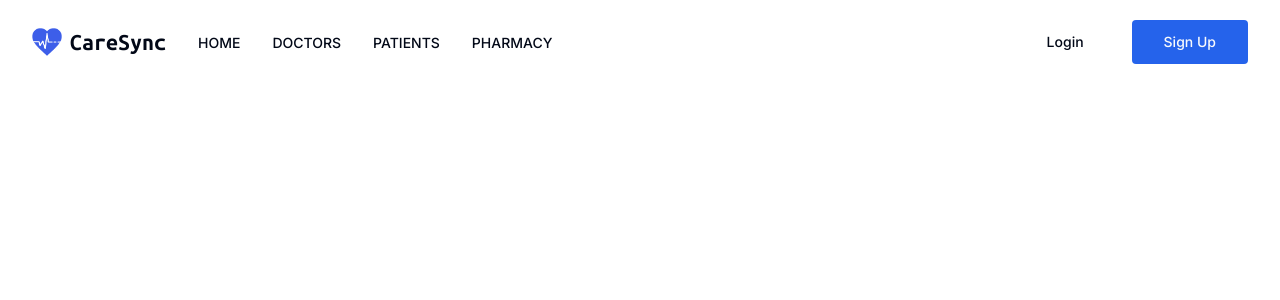
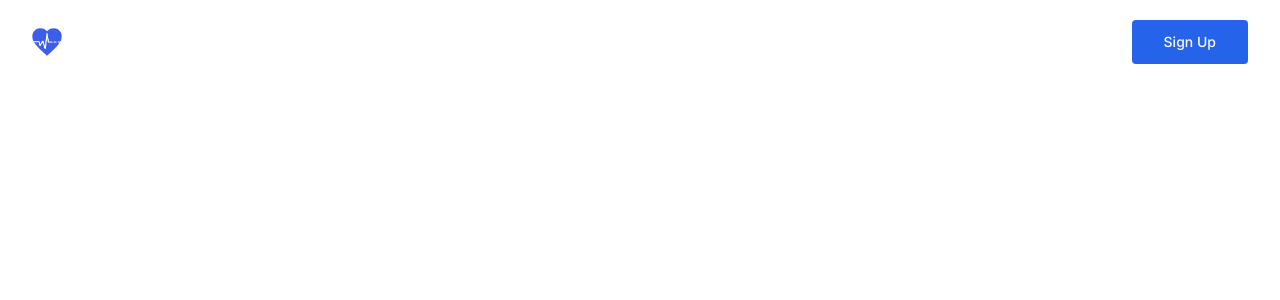
Before and after one commit to jonyBhatt/Doctris, a Next.js app: page / in a window 1280 px wide. Shown: the top 300 px of the page. Built offline with nearby package versions, Linux system fonts and the light colour scheme.

Commit message:
update navbar

```diff
--- a/components/shared/navbar/nav-bar.tsx
+++ b/components/shared/navbar/nav-bar.tsx
@@ -28,7 +28,7 @@ export const Navbar = () => {
   return (
     <nav
       className={`fixed top-0 left-0 w-full z-50 ${
-        isScrolled ? "bg-muted" : "bg-transparent"
+        isScrolled ? "bg-muted" : "bg-transparent text-white"
       } `}
     >
       <div className="container mx-auto px-8 py-5 flex justify-between items-center">
```
